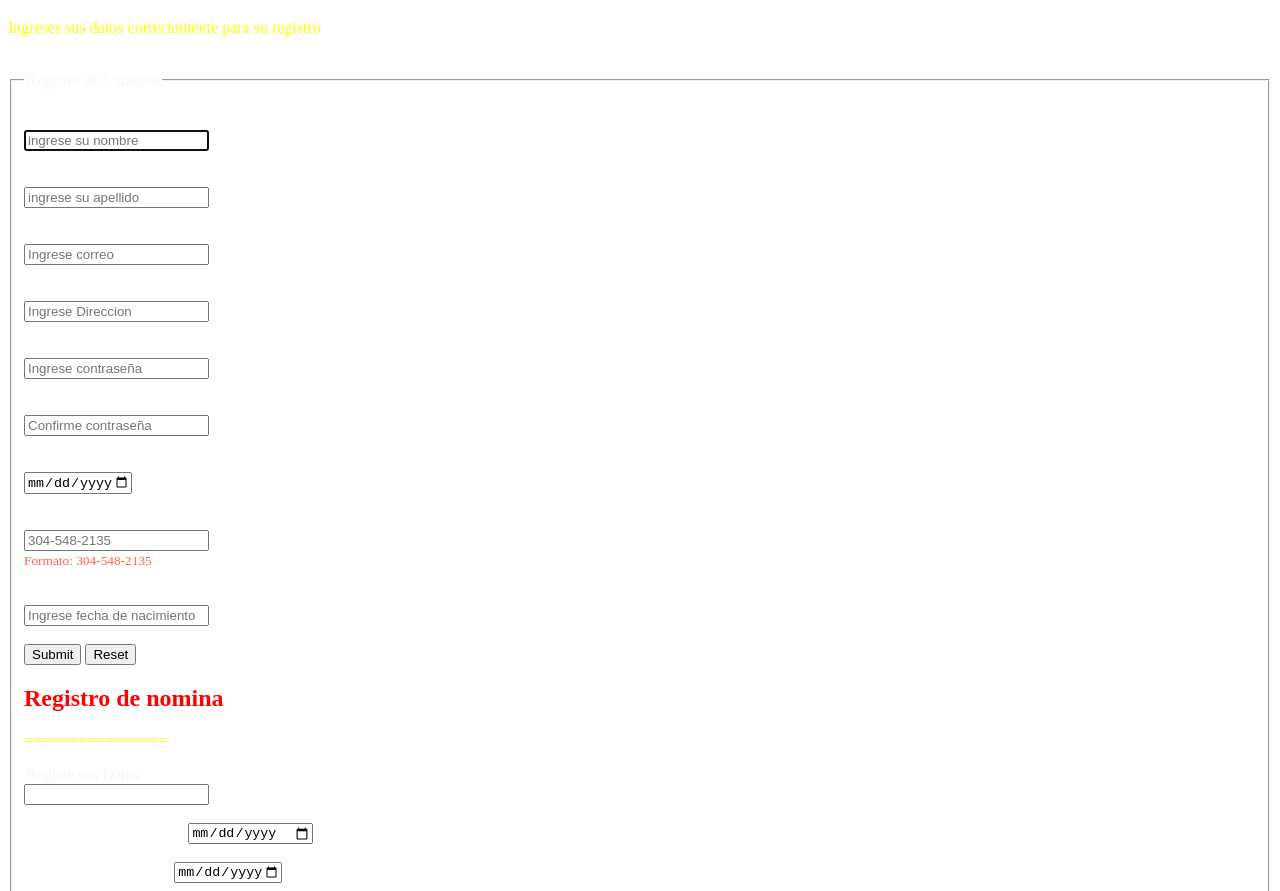
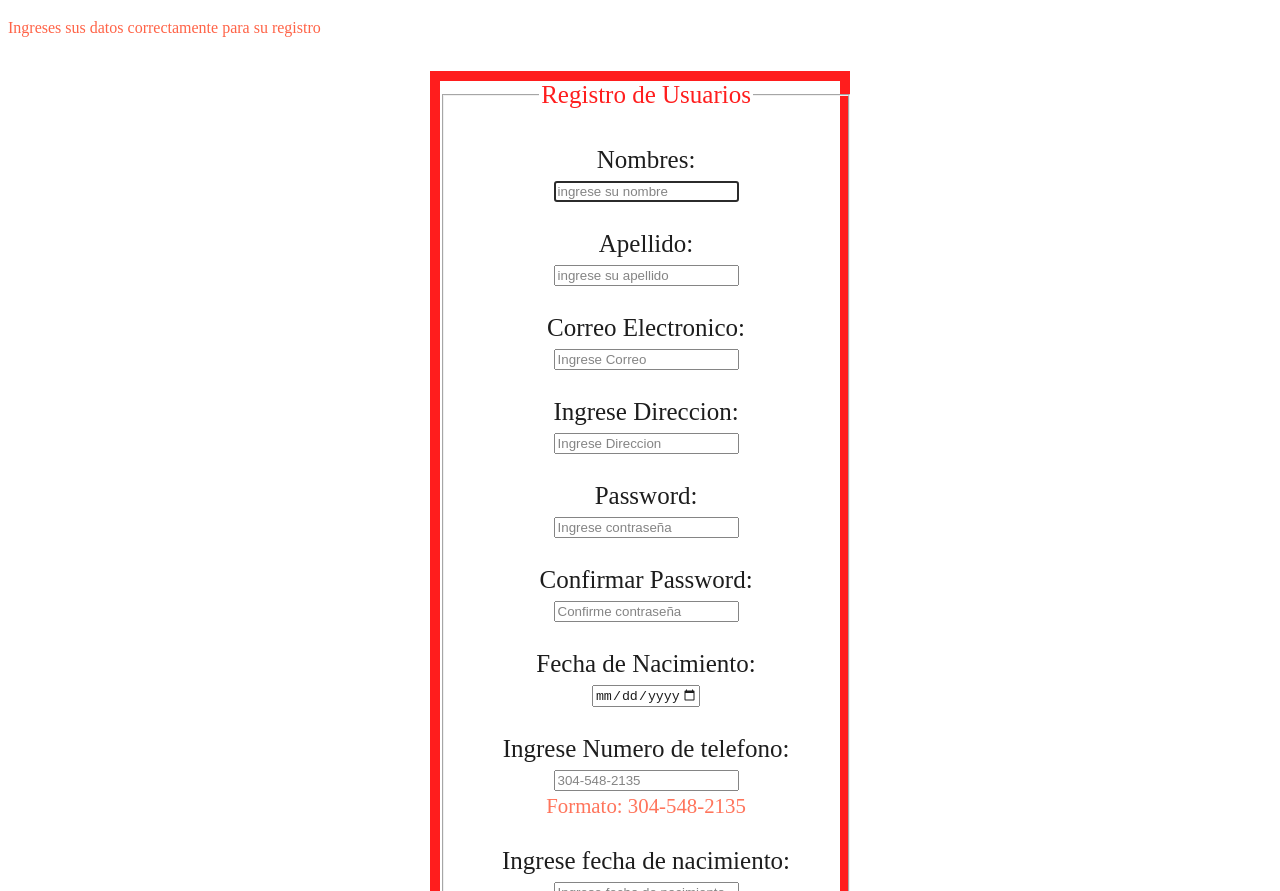
Before and after one commit to HolaJesus/Form, a plain HTML site: page index.html in a window 1280 px wide. Shown: the part 61-952 px from the top of the page. Drawn offline with Linux system fonts and the light colour scheme.

Commit message:
actualizacion detalles

```diff
--- a/estilos.css
+++ b/estilos.css
@@ -11,8 +11,9 @@ body {
     background-color: ;
 } */
 p {
-    color: yellow;
+    color: tomato;
 }
+
 
 /* .formulario{
     background: url(Imagenes/img1.webp);
@@ -24,13 +25,31 @@ p {
 } */
 
 .fuenteBlanca {
-    color: white;
+    color: black;
 }
 
 legend{
     color: aliceblue;
 }
+.legend1{
+    color: red;
+}
 
 small{
     color: tomato;
+
 }
+
+label{
+    size: 40;
+}
+
+.Registro{
+    border: 10px solid red;
+    width: 400px;
+    margin: 0% auto;
+    background-color: white;
+    opacity: 89%;
+    text-align: center;
+    font-size: 25px;
+}
--- a/index.html
+++ b/index.html
@@ -15,56 +15,58 @@
 
         <h1 class="fuenteH">Formulario Pilotos F1</h1>
         <p> Ingreses sus datos correctamente para su registro</p><br>
-
+        <div class="Registro">
             <form>
 
                 <fieldset>
-                <legend>Registro de Usuarios</legend><br>
+                    <legend class="legend1">Registro de Usuarios</legend><br>
                     <label class="fuenteBlanca" for="firstName">Nombres:</label><br>
-                <input type="text" name="firstName" id="firstname"  autofocus required pattern="[a-zA-Z]{2,10}"
+                    <input type="text" name="firstName" id="firstname" autofocus required pattern="[a-zA-Z]{2,10}"
                         placeholder="ingrese su nombre"><br><br>
                     <label class="fuenteBlanca" for="firstName">Apellido:</label><br>
                     <input type="firstName" name="lastName" id="lastname" required pattern="[A-Za-z]{2,40}"
                         placeholder="ingrese su apellido"><br><br>
-                <label class="fuenteBlanca" for="Email"> Correo Electronico:</label><br>
-                <input type="email" name="Email" id="Email" required pattern="[A-Za-z ]{10,40}"
-                    placeholder="Ingrese correo"> <br><br>
+
+                    <label class="fuenteBlanca" for="email"> Correo Electronico:</label><br>
+                    <input type="email" name="Email" id="email" required
+                        placeholder="Ingrese Correo"><br><br>
+
                     <label class="fuenteBlanca" for="Direccion"> Ingrese Direccion:</label><br>
                     <input type="direccion" name="Ingrese Direccion" id="Ingrese direccion" required
                         pattern="[A-Za-z ]{2,40}" placeholder="Ingrese Direccion"> <br><br>
-                <label class="fuenteBlanca" for="pass">Password:</label><br>
-                <input type="password" id="pass" name="pass" id="Ingrese contraseña" required pattern="[A-Za-z ]{10,40}"
+
+                    <label class="fuenteBlanca" for="pwd">Password:</label><br>
+                    <input type="password"  name="pwd" id="pwd" required pattern="[A-Za-z0-9]{10}"
                     placeholder="Ingrese contraseña"><br><br>
 
-                <label class="fuenteBlanca" for="pass">Confirmar Password:</label><br>
-                <input type="password" id="pass" name="pass" id="Confirme contraseña" required
-                    pattern="[A-Za-z ]{10,40}" placeholder="Confirme contraseña"><br><br>
+                    <label class="fuenteBlanca" for="pwd">Confirmar Password:</label><br>
+                    <input type="password" id="pwd" name="pwd"  required
+                        pattern="{10}" placeholder="Confirme contraseña"><br><br>
 
                     <label class="fuenteBlanca" for="Fechadenacimiento">Fecha de Nacimiento:</label><br>
                     <input type="date" id="Fecha" name="Fechadenacimiento" max="2008-12-31" min="1990-01-01"><br><br>
 
                     <label class="fuenteBlanca" for="telefono"> Ingrese Numero de telefono:</label><br>
-                <input type="tel" name="telefono" id="telefono" required pattern="[0-9]{3}-[0-9]{2}-[0-9]{3}"
+                    <input type="tel" name="telefono" id="telefono" required pattern="[0-9]{3}-[0-9]{3}-[0-9]{4}"
                         placeholder="304-548-2135"><br>
                     <small>Formato: 304-548-2135 </small><br><br>
 
-                <label class="fuenteBlanca" for="telefono"> Ingrese Numero de telefono:</label><br>
-                <input type="numb" name="Fecha de nacimiento" id="Ingrese fecha de nacimiento" required
-                    pattern="{10,40}" placeholder="Ingrese fecha de nacimiento"> <br><br>
+                    <label class="fuenteBlanca" for="telefono"> Ingrese fecha de nacimiento:</label><br>
+                    <input type="numb" name="Fecha de nacimiento" id="Ingrese fecha de nacimiento" required pattern="{10,40}" placeholder="Ingrese fecha de nacimiento"> <br><br>
 
 
                     <input type="submit" value="Submit">
                     <input type="reset">
 
                     <h2 class="fuenteH">Registro de nomina</h2>
-                <p> ================ </p>
-                <legend> Registe sus Datos </legend>
+                    <p> ========================== </p>
+                    <legend class="legend1"> Registe sus Datos </legend>
 
                     <input list="browsers" name="browsers"><br><br>
-                <label class="fuenteBlanca" for="datemin">Ingrese Fecha de Ingreso</label>
+                    <label class="fuenteBlanca" for="datemin">Ingrese Fecha de Ingreso</label><br>
                     <input type="date" id="datemin" name="datemin" min="1960-01-01"><br><br>
 
-                <label class="fuenteBlanca" for="datemax">Ingrese fecha de salida</label>
+                    <label class="fuenteBlanca" for="datemax">Ingrese fecha de salida</label><br>
                     <input type="date" id="datemax" name="datemax" max="2022-10-31">
 
 
@@ -79,13 +81,14 @@
                     <br>
                     <br>
 
-                <textarea name="message" id="" cols="30" rows="10" style="width: 200px; height: 200px; ">Es importante para nosotros coonocer como fue su experiencia trabajando con nosotros </textarea>
+                    <textarea name="message" id="" cols="30" rows="10"
+                        style="width: 200px; height: 200px; ">Es importante para nosotros coonocer como fue su experiencia trabajando con nosotros </textarea>
                     <br>
                     <input type="submit">
 
                 </fieldset>
             </form>
-    </form>
+        </div>
 
 </body>
 
```
Lines whose indentation alone changed are shown as unchanged.
